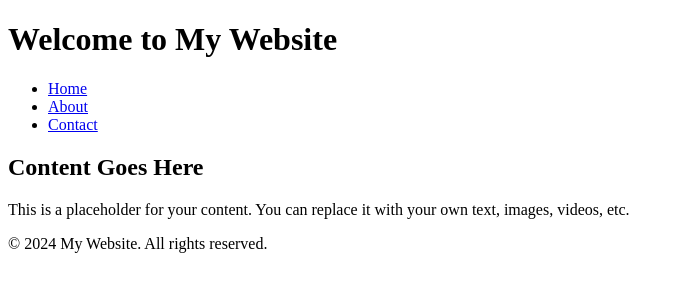
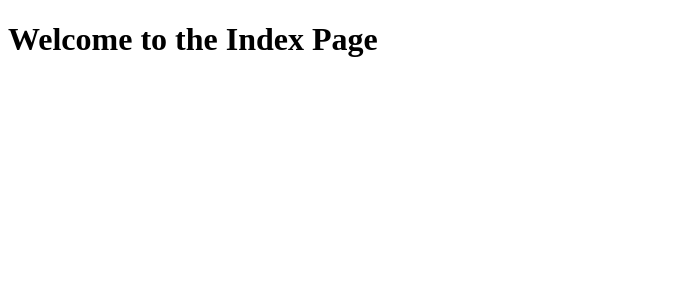
Before and after one commit to Blue-pill-786/pop, an Electron app: page index.html in a window 1280 px wide. Shown: the whole page, without its empty margins (0-684 px from the left). Drawn offline with Linux system fonts and the light colour scheme; no server answers.

Commit message:
Update index.html

```diff
--- a/index.html
+++ b/index.html
@@ -3,30 +3,11 @@
 <head>
     <meta charset="UTF-8">
     <meta name="viewport" content="width=device-width, initial-scale=1.0">
-    <title>My Website</title>
-    <script src="main.js" defer></script>
-    <script src="script.js"></script>
-
-    <!-- Add any additional meta tags, stylesheets, or scripts here -->
+    <title>Index Page</title>
 </head>
 <body>
-    <header>
-        <h1>Welcome to My Website</h1>
-    </header>
-    <nav>
-        <ul>
-            <li><a href="#">Home</a></li>
-            <li><a href="#">About</a></li>
-            <li><a href="#">Contact</a></li>
-        </ul>
-    </nav>
-    <main>
-        <h2>Content Goes Here</h2>
-        <p>This is a placeholder for your content. You can replace it with your own text, images, videos, etc.</p>
-    </main>
-    <footer>
-        <p>&copy; 2024 My Website. All rights reserved.</p>
-    </footer>
-    <script src="main.js"></script>
+    <h1>Welcome to the Index Page</h1>
+    <!-- Include your main.js file -->
+    <script src="script.js" defer></script>
 </body>
 </html>
```
